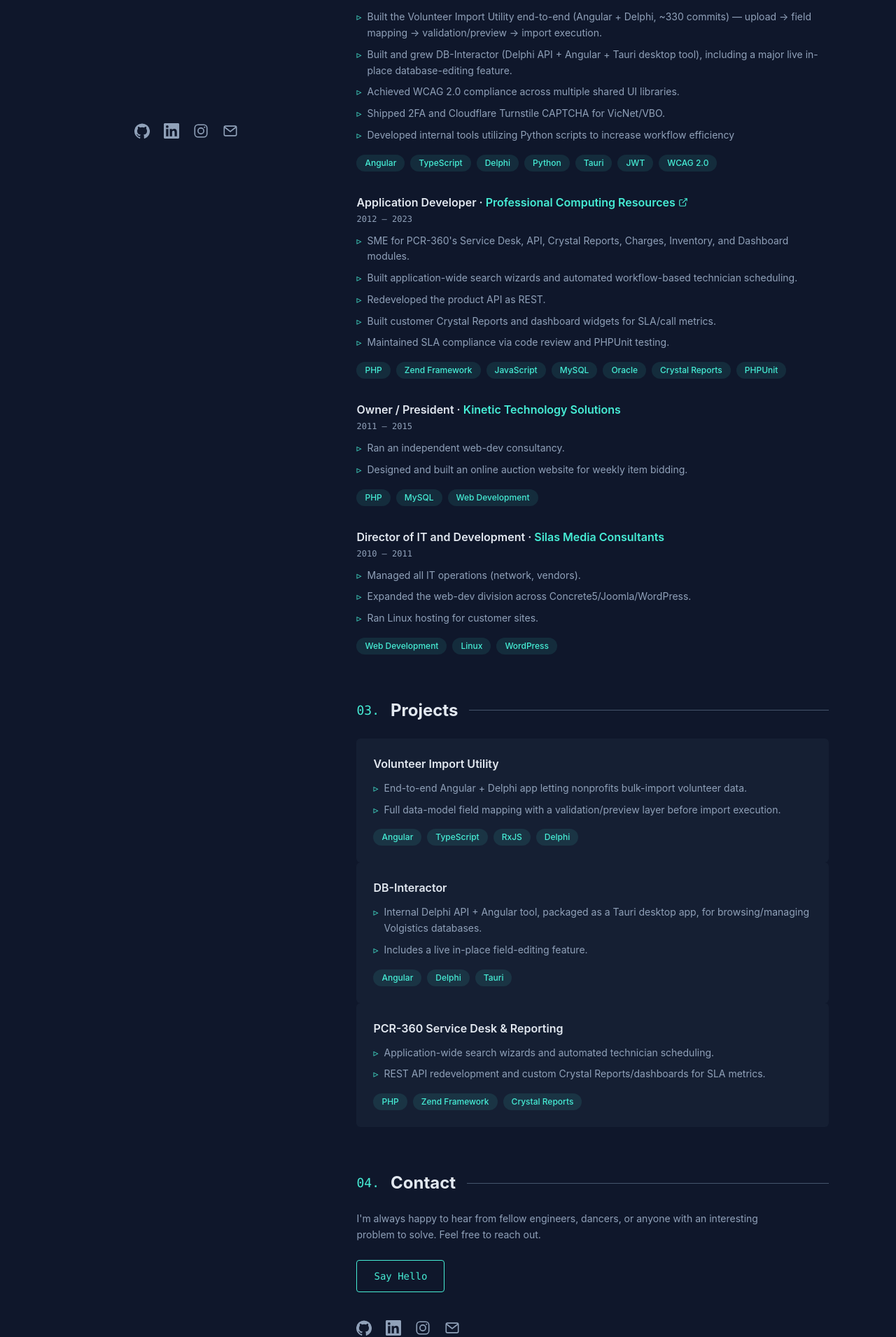
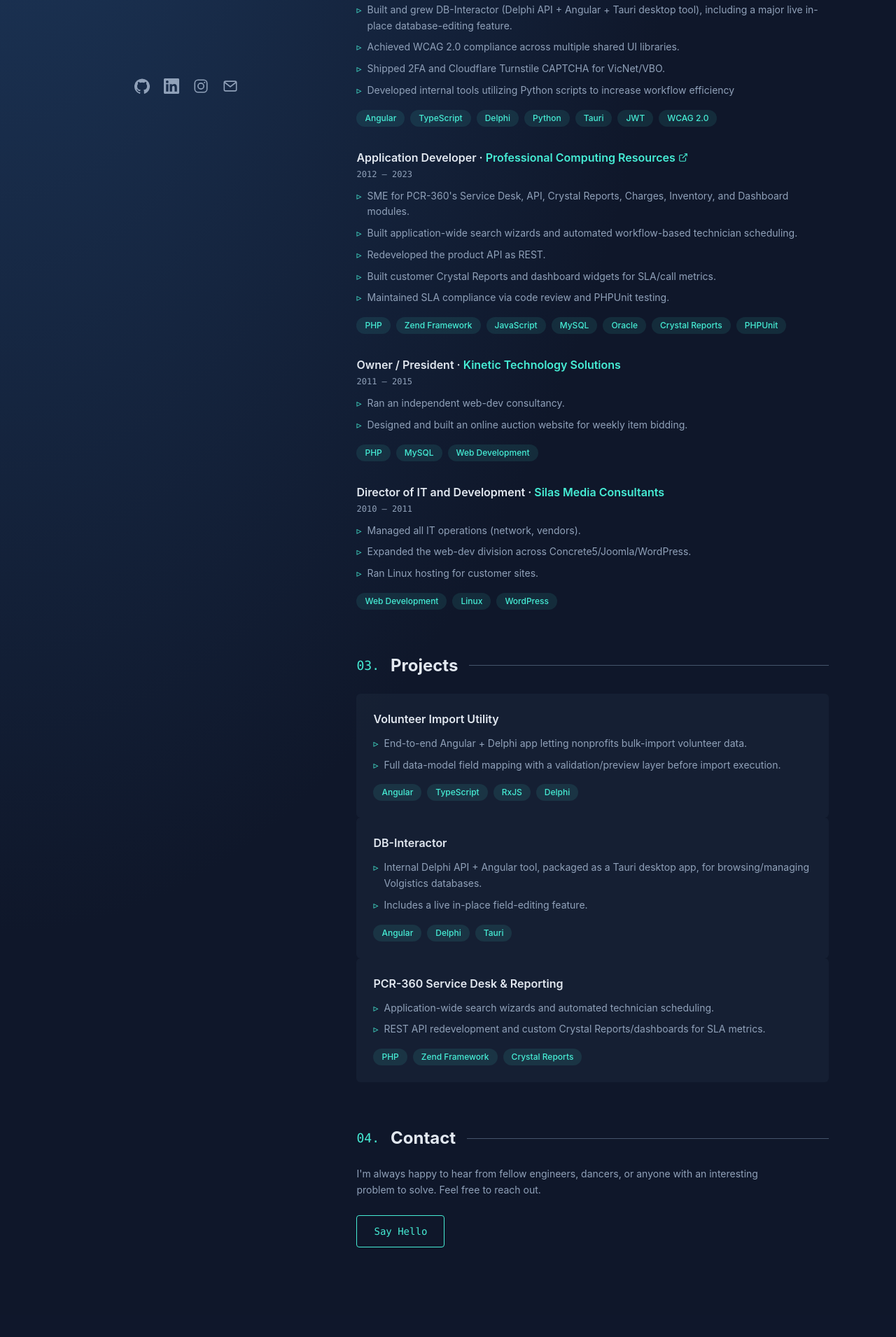
Before and after one commit to StarStuck237/portfolio-website, an Angular app: page / in a window 1280 px wide. Shown: the part 570-2480 px from the top of the page at 70% size. After the commit the page ends 2448 px from the top, so only its background shows below. Built offline with nearby package versions, Linux system fonts and the light colour scheme.

Commit message:
Fixed padding issues and sidebar slipping problems

```diff
--- a/src/app/app.html
+++ b/src/app/app.html
@@ -5,7 +5,7 @@
   Skip to content
 </a>
 
-<div class="mx-auto min-h-screen max-w-screen-xl px-6 py-12 md:px-12 md:py-16 lg:flex lg:justify-between lg:px-24">
+<div class="mx-auto min-h-screen max-w-screen-xl px-6 py-12 md:px-12 md:py-16 lg:flex lg:justify-between lg:px-24 lg:pt-0 lg:pb-0">
   <app-sidebar />
   <main id="main-content" class="pt-12 lg:w-[62%] lg:py-24">
     <app-about />
--- a/src/app/layout/sidebar/sidebar.html
+++ b/src/app/layout/sidebar/sidebar.html
@@ -1,5 +1,5 @@
 <header
-  class="px-6 py-12 md:px-12 md:py-16 lg:sticky lg:top-0 lg:flex lg:h-screen lg:w-[38%] lg:flex-col lg:justify-between lg:px-24 lg:py-24"
+  class="lg:sticky lg:top-0 lg:flex lg:h-screen lg:w-[38%] lg:flex-col lg:justify-between lg:px-24 lg:py-24"
 >
   <div>
     <h1 class="text-4xl font-bold text-slate-200">Ben Cok</h1>
@@ -35,5 +35,7 @@
     </nav>
   </div>
 
-  <app-social-links-list [links]="socialLinks" />
+  <div class="mt-6 lg:mt-0">
+    <app-social-links-list [links]="socialLinks" />
+  </div>
 </header>
--- a/src/app/sections/contact/contact.html
+++ b/src/app/sections/contact/contact.html
@@ -2,7 +2,7 @@
   id="contact"
   appObserveSection
   aria-labelledby="contact-heading"
-  class="scroll-mt-16 pb-24"
+  class="scroll-mt-16"
 >
   <app-section-heading index="04" title="Contact" headingId="contact-heading" />
   <p class="mt-6 max-w-prose text-sm leading-relaxed">
@@ -15,7 +15,4 @@
   >
     Say Hello
   </a>
-  <div class="mt-10">
-    <app-social-links-list [links]="socialLinks" />
-  </div>
 </section>
--- a/src/app/sections/contact/contact.ts
+++ b/src/app/sections/contact/contact.ts
@@ -1,16 +1,12 @@
 import { ChangeDetectionStrategy, Component } from '@angular/core';
 import { ObserveSectionDirective } from '../../core/directives/observe-section.directive';
 import { SectionHeading } from '../../shared/section-heading/section-heading';
-import { SocialLinksList } from '../../shared/social-links-list/social-links-list';
-import { SOCIAL_LINKS } from '../../data/social-links';
 
 @Component({
   selector: 'app-contact',
-  imports: [SectionHeading, ObserveSectionDirective, SocialLinksList],
+  imports: [SectionHeading, ObserveSectionDirective],
   templateUrl: './contact.html',
   styleUrl: './contact.css',
   changeDetection: ChangeDetectionStrategy.OnPush,
 })
-export class Contact {
-  protected readonly socialLinks = SOCIAL_LINKS;
-}
+export class Contact {}
--- a/src/index.html
+++ b/src/index.html
@@ -8,7 +8,7 @@
     <link rel="icon" type="image/svg+xml" href="favicon.svg?v=1" />
     <link rel="icon" type="image/x-icon" href="favicon.ico?v=2" />
   </head>
-  <body class="bg-slate-900 text-slate-400 selection:bg-teal-300 selection:text-teal-900 antialiased">
+  <body class="bg-[radial-gradient(ellipse_at_top_left,_#1e3a5f_0%,_#0f172a_55%)] bg-slate-900 text-slate-400 selection:bg-teal-300 selection:text-teal-900 antialiased">
     <app-root></app-root>
   </body>
 </html>
```
